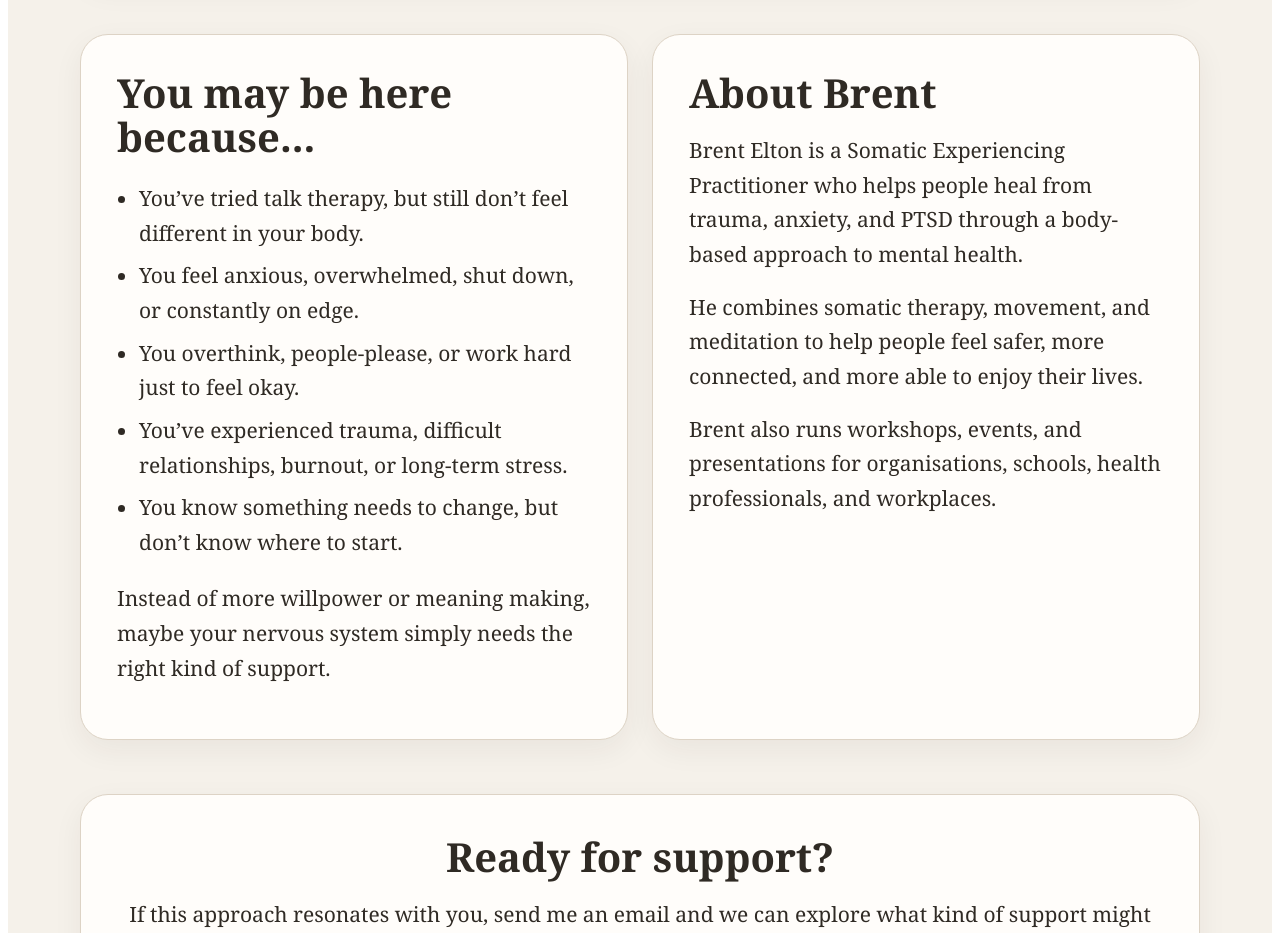
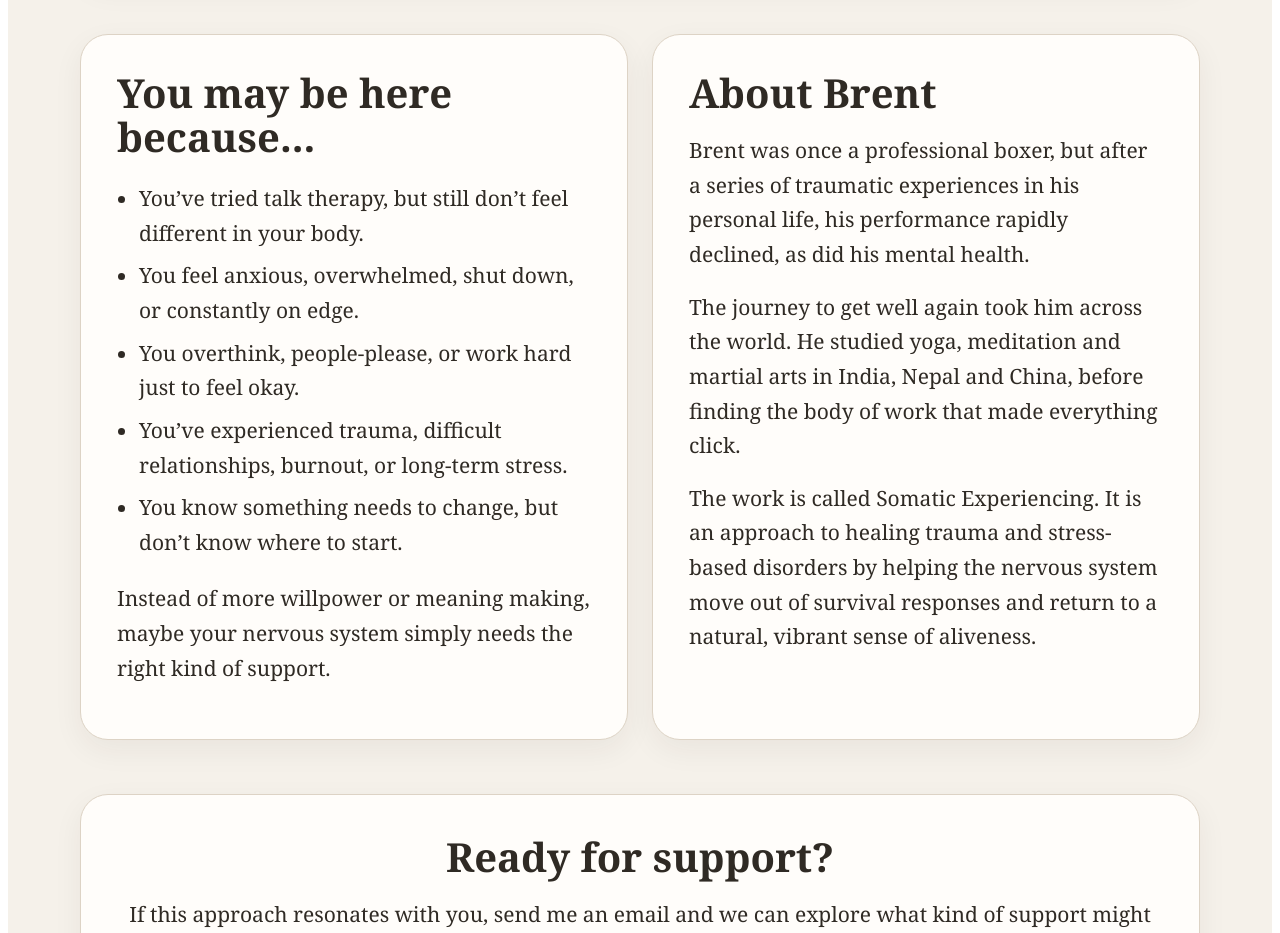
Before and after one commit to brentelton/brentelton-website, a Next.js app: page / in a window 1280 px wide. Shown: the part 1580-2513 px from the top of the page. Built offline with nearby package versions, Linux system fonts and the light colour scheme.

Commit message:
Update index.js

```diff
--- a/pages/index.js
+++ b/pages/index.js
@@ -107,19 +107,23 @@ export default function Home() {
 
             <div className="card">
               <h2>About Brent</h2>
+
                 <p>
-                Brent Elton is a Somatic Experiencing Practitioner who helps
-                people heal from trauma, anxiety, and PTSD through a body-based
-                approach to mental health.
+  Brent was once a professional boxer, but after a series of traumatic
+  experiences in his personal life, his performance rapidly declined, as
+  did his mental health.
 </p>
+
 <p>
-                He combines somatic therapy, movement, and meditation to help
-                people feel safer, more connected, and more able to enjoy their
-                lives.
+  The journey to get well again took him across the world. He studied yoga,
+  meditation and martial arts in India, Nepal and China, before finding
+  the body of work that made everything click.
 </p>
+
 <p>
-                Brent also runs workshops, events, and presentations for
-                organisations, schools, health professionals, and workplaces.
+  The work is called Somatic Experiencing. It is an approach to healing
+  trauma and stress-based disorders by helping the nervous system move out
+  of survival responses and return to a natural, vibrant sense of aliveness.
 </p>
             </div>
           </section>
```
Lines whose indentation alone changed are shown as unchanged.
